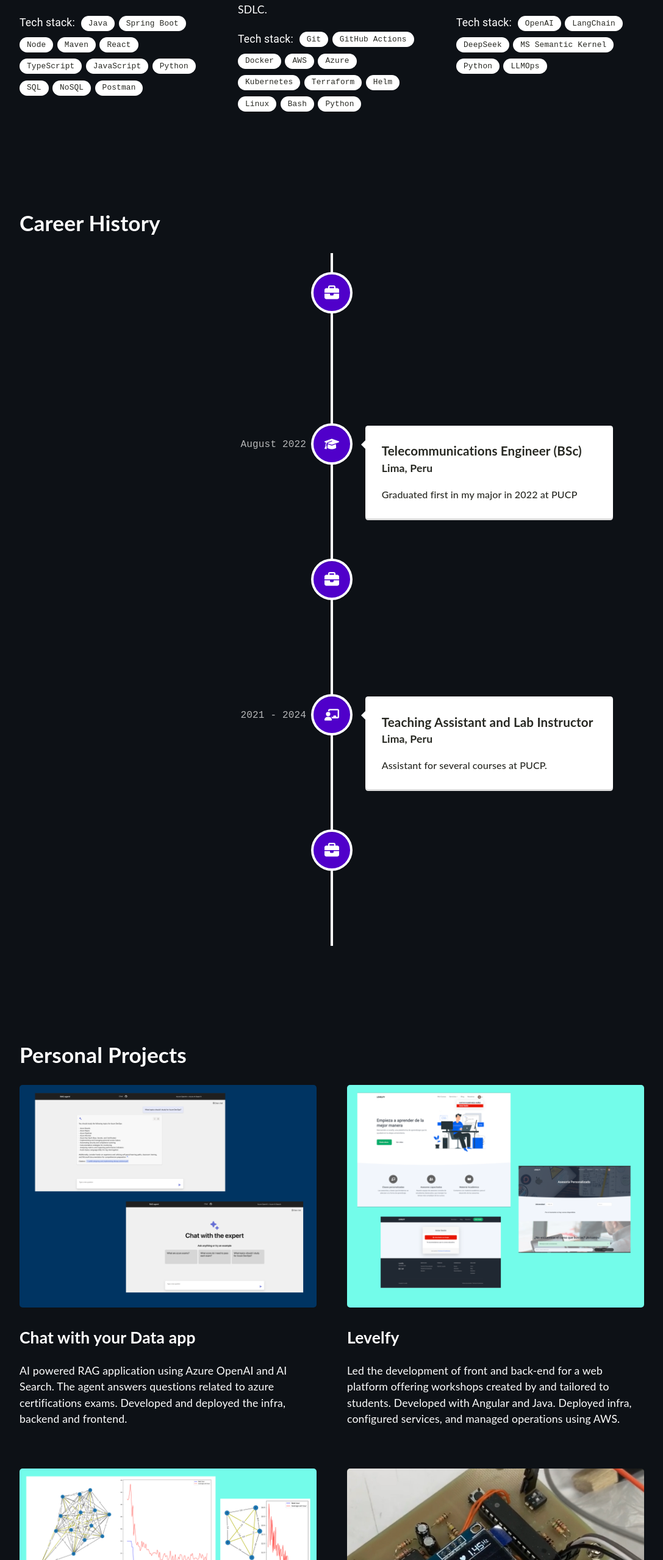
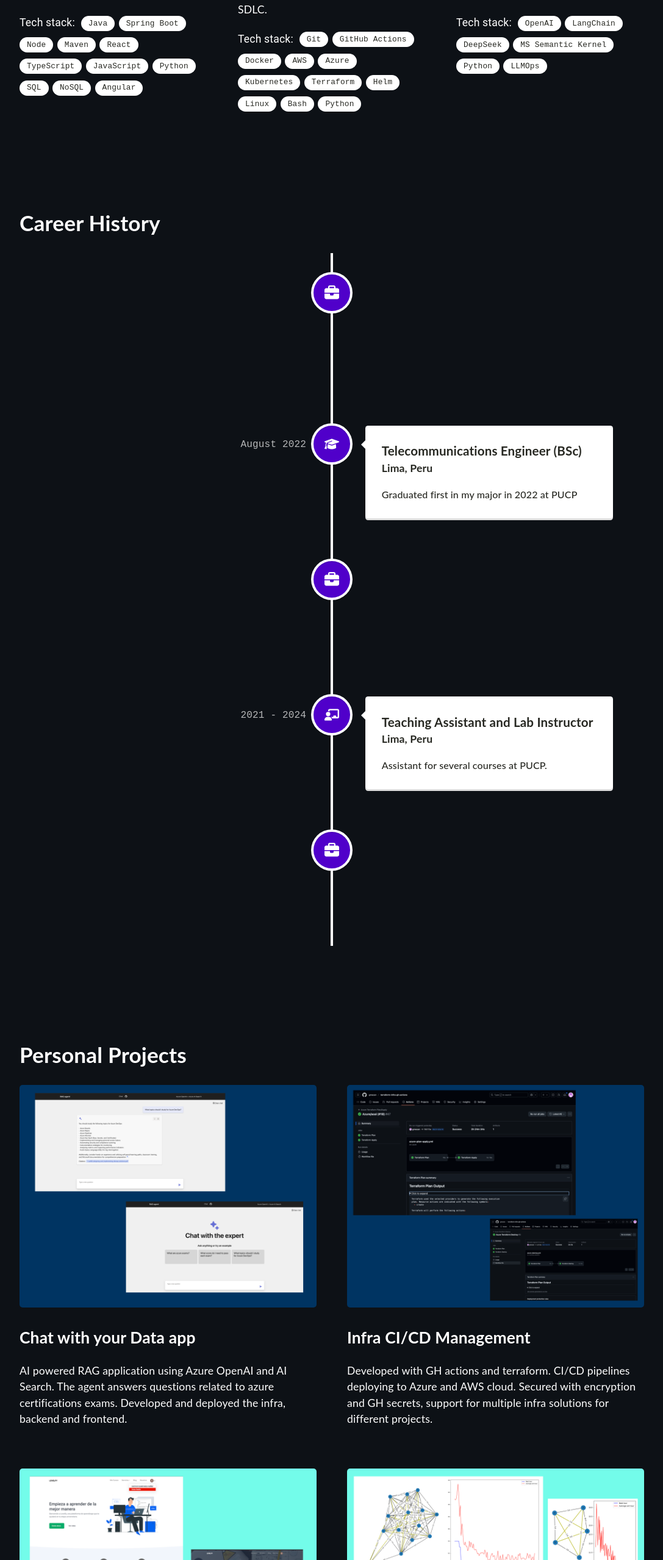
Before and after one commit to gmezan/me, a React (Vite) app: page / in a window 1280 px wide. Shown: the part 1299-3857 px from the top of the page at 61% size, without its empty margins (96-1183 px from the left). Built offline with nearby package versions, Linux system fonts and the light colour scheme.

Commit message:
project: infra

```diff
--- a/src/components/Expertise.tsx
+++ b/src/components/Expertise.tsx
@@ -16,7 +16,7 @@ const labelsFirst = [
     "Python",
     "SQL",
     "NoSQL",
-    "Postman"
+    "Angular"
 ];
 
 const labelsSecond = [
--- a/src/components/Project.tsx
+++ b/src/components/Project.tsx
@@ -3,6 +3,7 @@ import dpd from '../assets/images/dpd.png';
 import levelfy from '../assets/images/levelfy.png';
 import snake from '../assets/images/snake.png';
 import rag from '../assets/images/rag.png'
+import infra from '../assets/images/infra.png'
 
 import '../assets/styles/Project.scss';
 
@@ -11,10 +12,15 @@ function Project() {
     <div className="projects-container" id="projects">
         <h1>Personal Projects</h1>
         <div className="projects-grid">
-             <div className="project">
+            <div className="project">
                 <a href="https://github.com/gmezan/azure-openai-search-rag" target="_blank" rel="noreferrer"><img src={rag} className="zoom" alt="thumbnail" width="100%"/></a>
                 <a href="https://github.com/gmezan/azure-openai-search-rag" target="_blank" rel="noreferrer"><h2>Chat with your Data app</h2></a>
                 <p>AI powered RAG application using Azure OpenAI and AI Search. The agent answers questions related to azure certifications exams. Developed and deployed the infra, backend and frontend.</p>
+            </div>
+            <div className="project">
+                <a href="https://github.com/gmezan/terraform-infra-gh-actions" target="_blank" rel="noreferrer"><img src={infra} className="zoom" alt="thumbnail" width="100%"/></a>
+                <a href="https://github.com/gmezan/terraform-infra-gh-actions" target="_blank" rel="noreferrer"><h2>Infra CI/CD Management</h2></a>
+                <p>Developed with GH actions and terraform. CI/CD pipelines deploying to Azure and AWS cloud. Secured with encryption and GH secrets, support for multiple infra solutions for different projects. </p>
             </div>
             <div className="project">
                 <a href="https://github.com/gmezan/levelfy-frontend" target="_blank" rel="noreferrer"><img src={levelfy} className="zoom" alt="thumbnail" width="100%"/></a>
```
Also changed, not shown: src/assets/images/infra.png (added).
